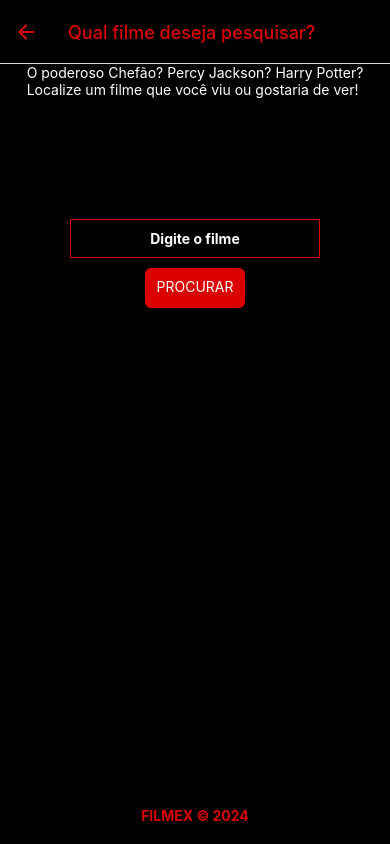
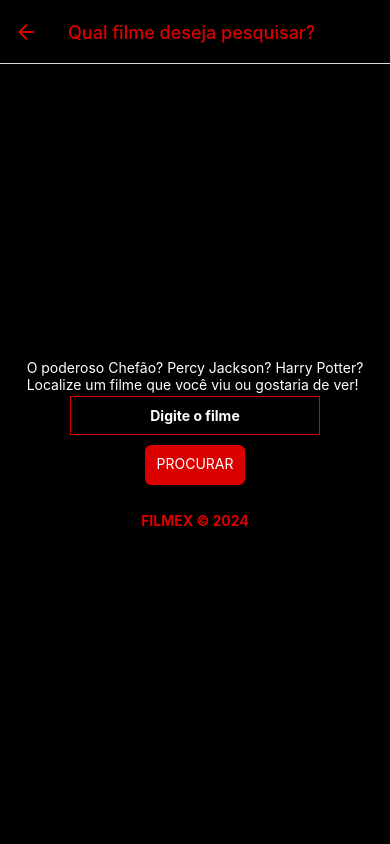
Before and after one commit to tanaka-11/filmex, a React Native app: screen /BuscarFilmes in a window 390 px wide. Built offline with nearby package versions, Linux system fonts and the light colour scheme.

Commit message:
adicionado subContainer

```diff
--- a/src/screens/BuscarFilmes.js
+++ b/src/screens/BuscarFilmes.js
@@ -7,7 +7,7 @@ import {
   Pressable,
   Vibration,
 } from "react-native";
-import React from "react";
+
 import { useState } from "react";
 import SafeContainer from "../components/SafeContainer";
 
@@ -27,6 +27,7 @@ export default function BuscarFilmes() {
 
   return (
     <SafeContainer>
+      <View style={estilos.subContainer}>
         <View style={estilos.background}>
           <Text style={estilos.texto}>
             O poderoso Chefão? Percy Jackson? Harry Potter?
@@ -52,6 +53,7 @@ export default function BuscarFilmes() {
         </View>
 
         <Text style={estilos.textoRodape}>FILMEX &copy; 2024</Text>
+      </View>
     </SafeContainer>
   );
 }
```
Lines whose indentation alone changed are shown as unchanged.
